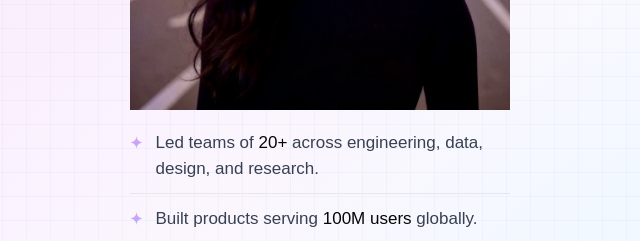
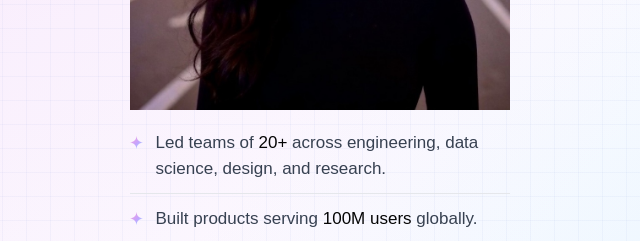
Before and after one commit to skhander/Website-2.0, a plain HTML site: page index.html in a window 1280 px wide. Shown: the part 1300-1541 px from the top of the page, 214-854 px from the left. Drawn offline with Linux system fonts and the light colour scheme; a web font is replaced by a local one.

Commit message:
Say data science in the About team highlight.
Co-authored-by: Cursor <cursoragent@cursor.com>

```diff
--- a/index.html
+++ b/index.html
@@ -116,7 +116,7 @@
         <img src="images/sharin.jpg" alt="Sharin Khander" width="900" height="900" loading="lazy">
       </figure>
       <ul class="about-highlights">
-        <li>Led teams of <strong>20+</strong> across engineering, data, design, and research.</li>
+        <li>Led teams of <strong>20+</strong> across engineering, data science, design, and research.</li>
         <li>Built products serving <strong>100M users</strong> globally.</li>
         <li>Generated <strong>$80M</strong> in revenue in 2026.</li>
       </ul>
```
